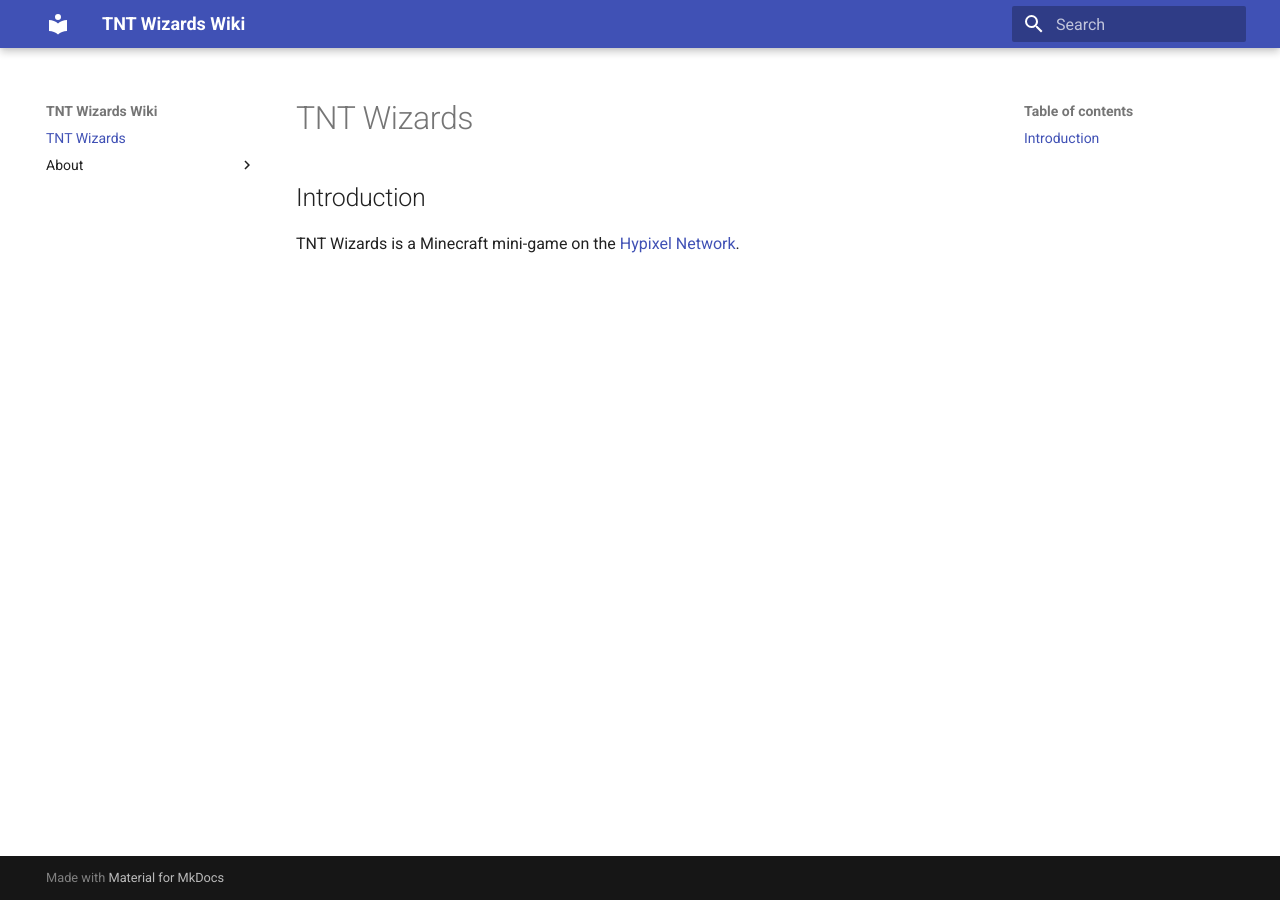
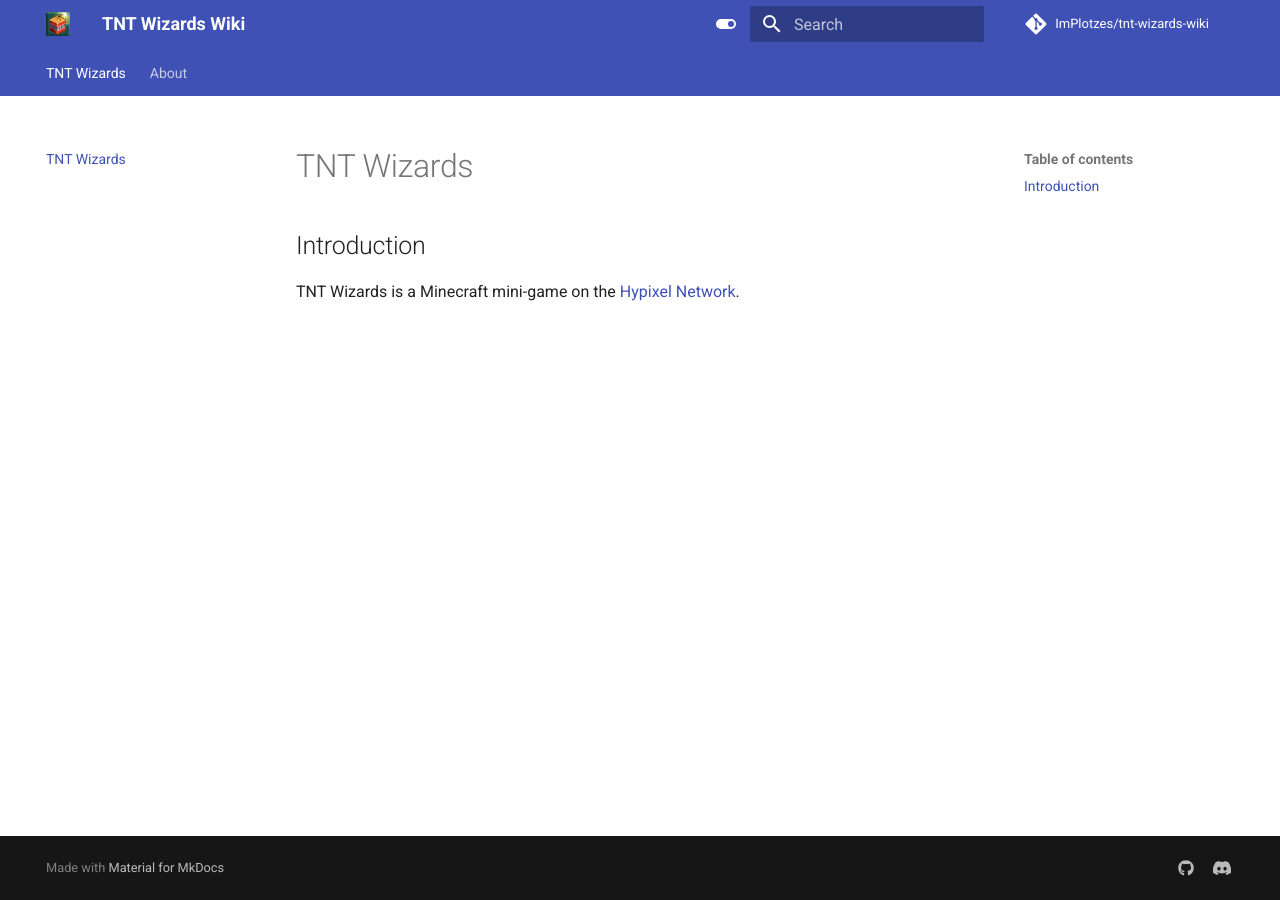
Before and after one commit to ImPlotzes/tnt-wizards-wiki, an MkDocs documentation site: the page built from docs/index.md, in a window 1280 px wide. Built offline with MkDocs 1.6.1 and Material for MkDocs 9.7.7, drawn with Linux system fonts in a browser that asks for light colours; comment, search, counter and statistics services are not loaded.

Commit message:
Added more features and did more setup

```diff
--- a/mkdocs.yml
+++ b/mkdocs.yml
@@ -1,11 +1,48 @@
-# The name of the site
+# General information about the site
 site_name: TNT Wizards Wiki
+repo_url: https://github.com/ImPlotzes/tnt-wizards-wiki
+repo_name: ImPlotzes/tnt-wizards-wiki
+edit_uri: edit/main/docs/
 
 # What theme the site is using
 theme:
   name: material
+  logo: assets/logo.png
+  favicon: assets/favicon.png
+  features:
+    - navigation.tracking
+    - navigation.tabs
+    - navigation.top
+  palette:
+    - scheme: default
+      toggle:
+        icon: material/toggle-switch
+        name: Currently using light mode
+    - scheme: slate
+      toggle:
+        icon: material/toggle-switch-off-outline
+        name: Currently using dark mode
+
+# Extra's
+extra:
+  social:
+    - name: The wiki's GitHub repository
+      icon: fontawesome/brands/github
+      link: https://github.com/ImPlotzes/tnt-wizards-wiki
+    - name: The TNT Wizards Discord server
+      icon: fontawesome/brands/discord
+      link: https://discord.gg/Mappy28gZD
 
 # Place extensions here, see https://squidfunk.github.io/mkdocs-material/reference/
 markdown_extentions:
   - tables
   - meta
+
+# Plugins to use
+plugins:
+  - search:
+      lang: en
+  - git-revision-date-localized:
+      enable_creation_date: true
+      fallback_to_build_date: true
+      type: timeago
--- a/requirements.txt
+++ b/requirements.txt
@@ -1,2 +1,3 @@
 mkdocs
 mkdocs-material
+mkdocs-git-revision-date-localized-plugin
```
Also changed, not shown: docs/assets/logo.png (added), 1 other file.
